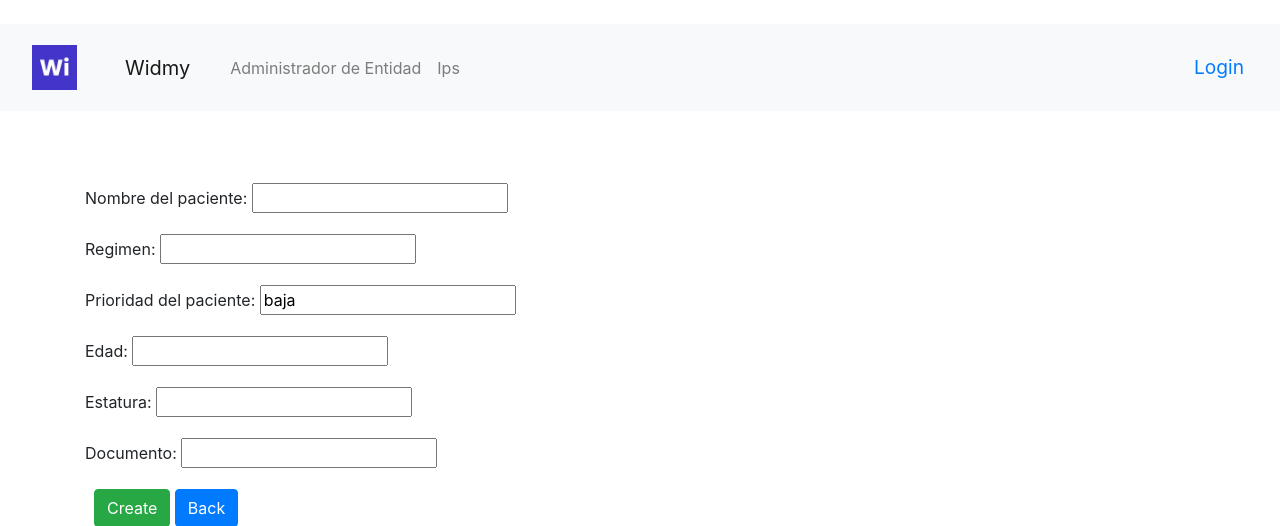
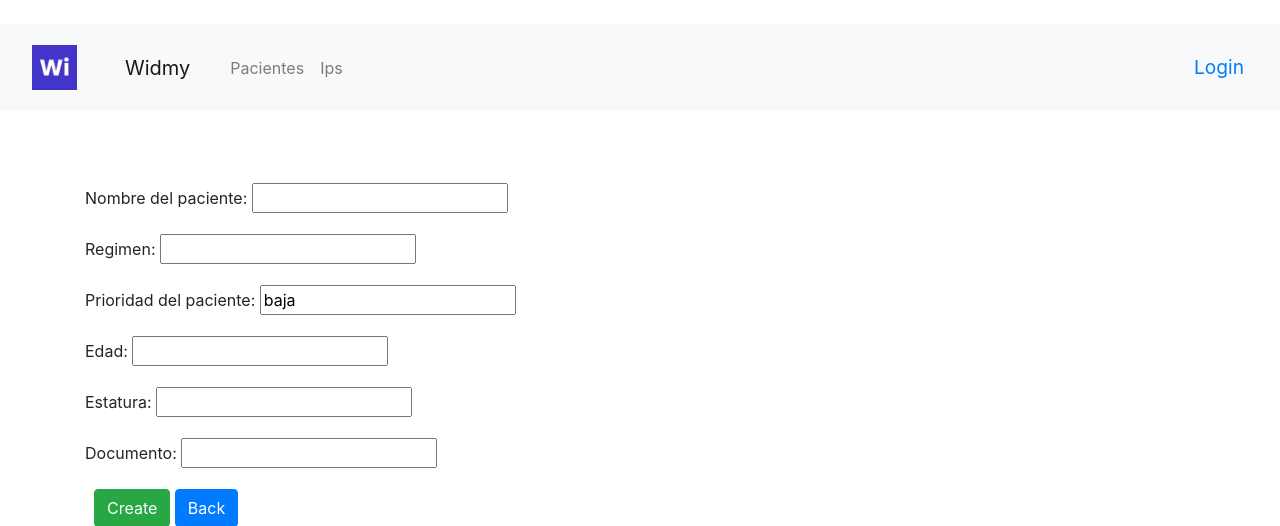
Before and after one commit to montejs3/ArquiSoft, a Django app: page /pacientecreate/ in a window 1280 px wide. Shown: the top 526 px of the page. Run offline with Django 3.2, Linux system fonts and the light colour scheme; some libraries are stand-ins or nearby versions.

Commit message:
Role Doctor

```diff
--- a/ProyectoSistrans/bughunter/bughunter/templates/base.html
+++ b/ProyectoSistrans/bughunter/bughunter/templates/base.html
@@ -27,7 +27,7 @@
           <div class="collapse navbar-collapse" id="navbarSupportedContent">
             <ul class="navbar-nav mr-auto">
                 <li class="nav-item">
-                    <a class="nav-link" href="/paciente/">Administrador de Entidad</a>
+                    <a class="nav-link" href="/paciente/">Pacientes</a>
                 </li>
                 <li class="nav-item">
                     <a class="nav-link" href="/ips/">Ips</a>
--- a/ProyectoSistrans/bughunter/paciente/views.py
+++ b/ProyectoSistrans/bughunter/paciente/views.py
@@ -11,7 +11,7 @@ from bughunter.auth0backend import getRole
 @login_required
 def paciente_list(request):
     role = getRole(request)
-    if role == 'Administrador Sistema':
+    if role == 'Administrador Sistema' or role == 'Doctor' :
         pacientes = get_pacientes()
         context = {
             'pacientes_list': pacientes
```
